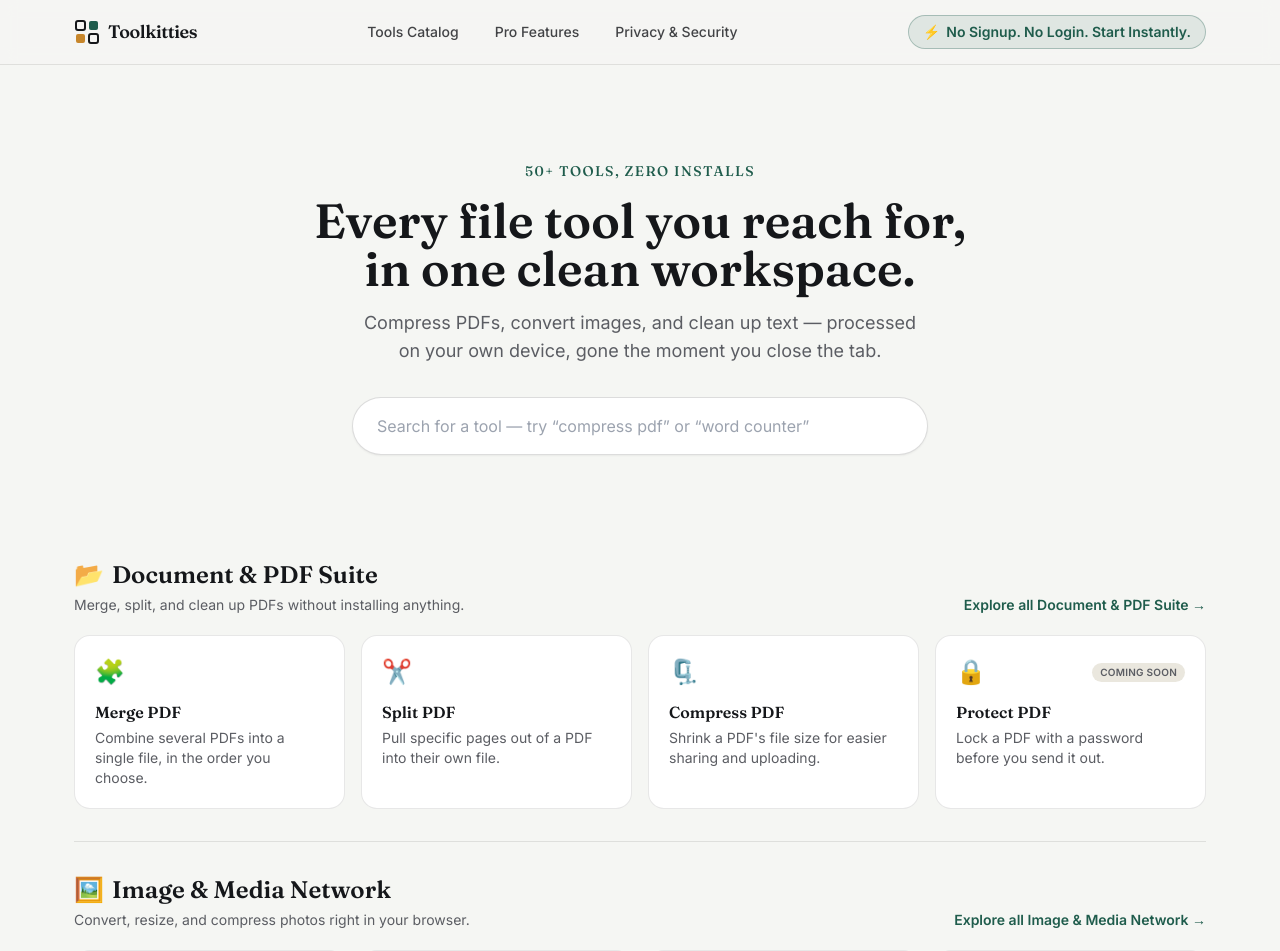
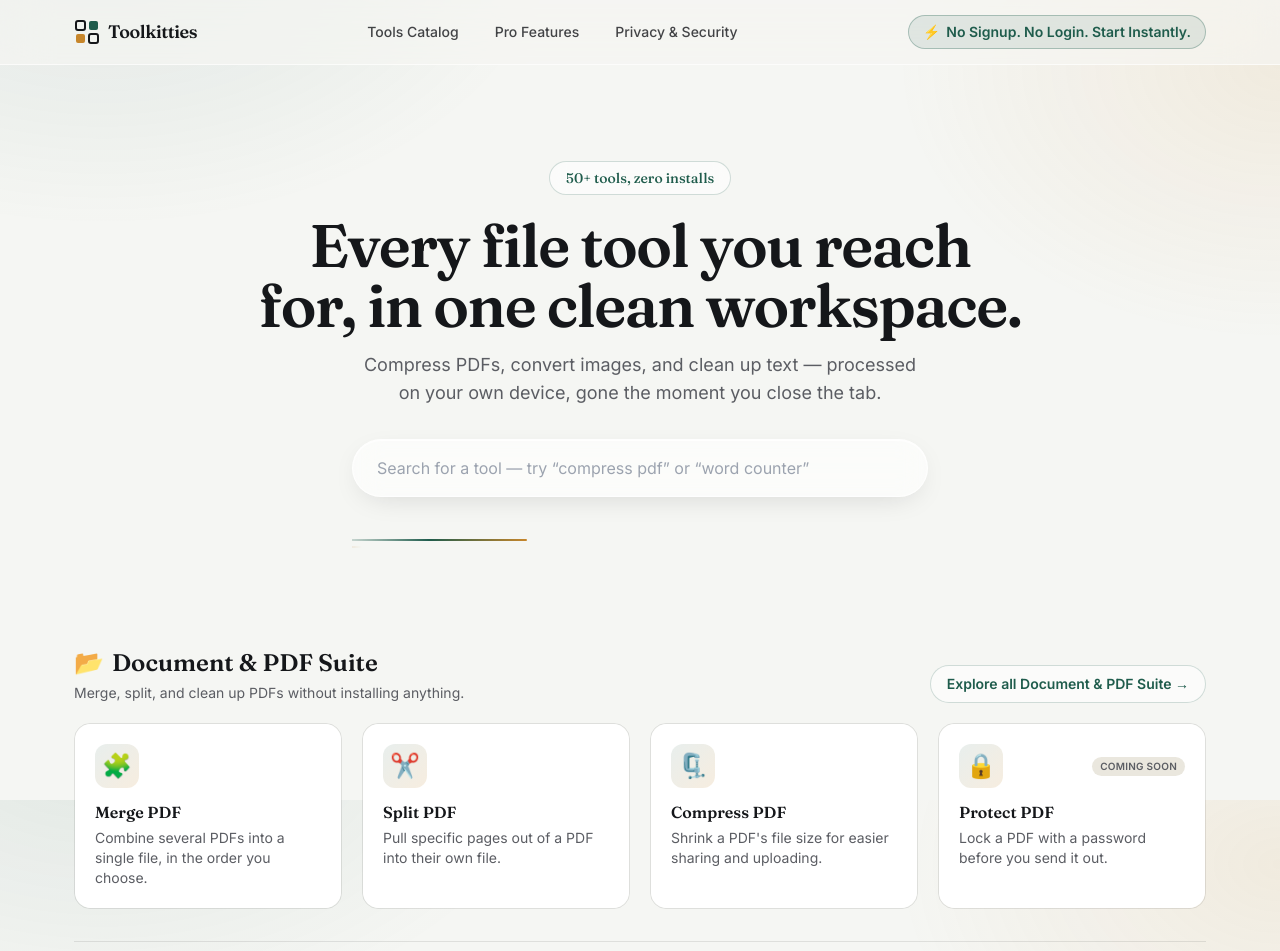
Before and after one commit to ahsan-techs/toolkitties-app, a Next.js app: page / in a window 1280 px wide. Shown: the top 951 px of the page. Built offline with nearby package versions, Linux system fonts and the light colour scheme.

Commit message:
Add files via upload
design-update

```diff
--- a/app/(main)/page.tsx
+++ b/app/(main)/page.tsx
@@ -5,6 +5,7 @@ import ScrollFeatureRows from "@/components/ScrollFeatureRows";
 import ScaleTracker from "@/components/ScaleTracker";
 import PricingSection from "@/components/PricingSection";
 import Footer from "@/components/Footer";
+import AnimatedLines from "@/components/AnimatedLines";
 import HomeGeo, { HomeSchema } from "@/components/HomeGeo";
 import { toolGroups } from "@/lib/tools-data";
 
@@ -22,6 +23,7 @@ export default function Home() {
           ))}
         </section>
 
+        <div className="container-content"><AnimatedLines /></div>
         <ScrollFeatureRows />
         <ScaleTracker />
         <PricingSection />
--- a/app/globals.css
+++ b/app/globals.css
@@ -5,6 +5,10 @@
 :root {
   --font-display: "Fraunces", serif;
   --font-body: "Inter", sans-serif;
+  --moss: #1f5c4c;
+  --gold: #c7862b;
+  --ink: #15171a;
+  --paper: #f5f6f3;
 }
 
 html {
@@ -12,13 +16,22 @@ html {
 }
 
 body {
-  background: #F5F6F3;
-  color: #15171A;
+  background:
+    radial-gradient(60vmax 40vmax at 8% -10%, rgba(31, 92, 76, 0.10), transparent 60%),
+    radial-gradient(50vmax 36vmax at 100% 8%, rgba(199, 134, 43, 0.10), transparent 60%),
+    #f5f6f3;
+  background-attachment: fixed;
+  color: #15171a;
 }
 
 ::selection {
-  background: #1F5C4C;
-  color: #F5F6F3;
+  background: #1f5c4c;
+  color: #f5f6f3;
+}
+
+:focus-visible {
+  outline: 2px solid var(--gold);
+  outline-offset: 3px;
 }
 
 .container-content {
@@ -28,3 +41,144 @@ body {
   padding-left: 1.5rem;
   padding-right: 1.5rem;
 }
+
+/* ---------- Glass surfaces ---------- */
+.glass {
+  background: rgba(255, 255, 255, 0.62);
+  backdrop-filter: blur(14px) saturate(160%);
+  -webkit-backdrop-filter: blur(14px) saturate(160%);
+  border: 1px solid rgba(255, 255, 255, 0.7);
+  box-shadow: 0 1px 0 rgba(255, 255, 255, 0.8) inset, 0 8px 30px -12px rgba(21, 23, 26, 0.18);
+}
+
+/* ---------- Tool card: lifts on hover, brand-coloured light circles the edge ---------- */
+@property --kitty-angle {
+  syntax: "<angle>";
+  inherits: false;
+  initial-value: 0deg;
+}
+
+.tool-card {
+  position: relative;
+  isolation: isolate;
+  transition: transform 0.35s cubic-bezier(0.22, 1, 0.36, 1), box-shadow 0.35s ease;
+  will-change: transform;
+}
+
+.tool-card::before {
+  content: "";
+  position: absolute;
+  inset: -1.5px;
+  z-index: -2;
+  border-radius: inherit;
+  background: conic-gradient(
+    from var(--kitty-angle),
+    transparent 0deg,
+    var(--moss) 70deg,
+    var(--gold) 140deg,
+    transparent 210deg,
+    transparent 360deg
+  );
+  opacity: 0;
+  transition: opacity 0.3s ease;
+}
+
+.tool-card::after {
+  content: "";
+  position: absolute;
+  inset: 0;
+  z-index: -1;
+  border-radius: inherit;
+  background: #ffffff;
+}
+
+.tool-card:hover,
+.tool-card:focus-visible {
+  transform: translateY(-8px);
+  box-shadow:
+    0 22px 40px -18px rgba(31, 92, 76, 0.45),
+    0 0 36px -8px rgba(199, 134, 43, 0.35);
+}
+
+.tool-card:hover::before,
+.tool-card:focus-visible::before {
+  opacity: 1;
+  animation: kitty-spin 2.4s linear infinite;
+}
+
+@keyframes kitty-spin {
+  to {
+    --kitty-angle: 360deg;
+  }
+}
+
+/* Browsers without @property: soft static glow instead of the spinning light */
+@supports not (background: conic-gradient(from 0deg, red, blue)) {
+  .tool-card:hover::before {
+    background: linear-gradient(135deg, var(--moss), var(--gold));
+  }
+}
+
+/* ---------- Two animated lines: one runs right, one runs left ---------- */
+.kitty-lines {
+  position: relative;
+  height: 14px;
+  overflow: hidden;
+}
+
+.kitty-line {
+  position: absolute;
+  left: 0;
+  height: 2px;
+  width: 34%;
+  border-radius: 999px;
+  will-change: transform;
+}
+
+.kitty-line-right {
+  top: 2px;
+  background: linear-gradient(90deg, transparent, var(--moss), var(--gold));
+  animation: kitty-right 5s cubic-bezier(0.65, 0, 0.35, 1) infinite;
+}
+
+.kitty-line-left {
+  top: 9px;
+  background: linear-gradient(270deg, transparent, var(--gold), var(--moss));
+  animation: kitty-left 5s cubic-bezier(0.65, 0, 0.35, 1) infinite 2.5s;
+}
+
+@keyframes kitty-right {
+  0% { transform: translateX(-100%); }
+  100% { transform: translateX(300%); }
+}
+
+@keyframes kitty-left {
+  0% { transform: translateX(300%); }
+  100% { transform: translateX(-100%); }
+}
+
+/* ---------- Buttons ---------- */
+.btn-premium {
+  position: relative;
+  overflow: hidden;
+  transition: transform 0.2s ease, box-shadow 0.2s ease;
+}
+.btn-premium:hover {
+  transform: translateY(-2px);
+  box-shadow: 0 10px 24px -10px rgba(31, 92, 76, 0.6);
+}
+.btn-premium:active {
+  transform: translateY(0);
+}
+
+/* ---------- Reduced motion ---------- */
+@media (prefers-reduced-motion: reduce) {
+  html { scroll-behavior: auto; }
+  .tool-card,
+  .btn-premium { transition: none; }
+  .tool-card:hover,
+  .tool-card:focus-visible { transform: none; }
+  .tool-card:hover::before,
+  .tool-card:focus-visible::before { animation: none; opacity: 1; }
+  .kitty-line { animation: none; }
+}
--- /dev/null
+++ b/components/AnimatedLines.tsx
@@ -0,0 +1,10 @@
+// Two thin brand-coloured lines that travel in opposite directions, one after the other:
+// the first runs left to right, the second follows and runs right to left. Pure CSS.
+export default function AnimatedLines({ className = "" }: { className?: string }) {
+  return (
+    <div aria-hidden="true" className={`kitty-lines ${className}`}>
+      <span className="kitty-line kitty-line-right" />
+      <span className="kitty-line kitty-line-left" />
+    </div>
+  );
+}
--- a/components/HeroSearch.tsx
+++ b/components/HeroSearch.tsx
@@ -3,6 +3,7 @@
 import { useMemo, useState } from "react";
 import Link from "next/link";
 import { allTools } from "@/lib/tools-data";
+import AnimatedLines from "./AnimatedLines";
 
 export default function HeroSearch() {
   const [query, setQuery] = useState("");
@@ -14,9 +15,9 @@ export default function HeroSearch() {
   }, [query]);
 
   return (
-    <section className="container-content pt-16 pb-12 text-center md:pt-24">
-      <p className="font-display text-sm font-medium uppercase tracking-widest text-moss">50+ tools, zero installs</p>
-      <h1 className="mx-auto mt-4 max-w-2xl font-display text-4xl font-semibold leading-tight text-ink md:text-5xl">
+    <section className="container-content pt-16 pb-10 text-center md:pt-24">
+      <p className="inline-block rounded-full border border-moss/20 bg-white/60 px-4 py-1.5 font-display text-sm font-medium text-moss backdrop-blur">50+ tools, zero installs</p>
+      <h1 className="mx-auto mt-5 max-w-3xl font-display text-4xl font-semibold leading-[1.1] tracking-tight text-ink md:text-6xl">
         Every file tool you reach for, in one clean workspace.
       </h1>
       <p className="mx-auto mt-4 max-w-xl text-base text-slate md:text-lg">
@@ -28,7 +29,7 @@ export default function HeroSearch() {
           value={query}
           onChange={(e) => setQuery(e.target.value)}
           placeholder="Search for a tool — try “compress pdf” or “word counter”"
-          className="w-full rounded-full border border-ink/15 bg-white px-6 py-4 text-sm text-ink shadow-sm outline-none transition focus:border-moss md:text-base"
+          className="glass w-full rounded-full px-6 py-4 text-sm text-ink outline-none transition focus:border-moss focus:shadow-[0_0_0_4px_rgba(31,92,76,0.15)] md:text-base"
         />
         {matches.length > 0 && (
           <div className="absolute left-0 right-0 top-full z-40 mt-2 rounded-2xl border border-ink/10 bg-white p-2 text-left shadow-xl">
@@ -48,6 +49,8 @@ export default function HeroSearch() {
           </div>
         )}
       </div>
+
+      <AnimatedLines className="mx-auto mt-10 max-w-xl" />
     </section>
   );
 }
--- a/components/Navbar.tsx
+++ b/components/Navbar.tsx
@@ -2,20 +2,50 @@
 
 import { useState } from "react";
 
-const catalogGroups = [
-  { label: "Tools Catalog", items: ["Document & PDF Suite", "Image & Media", "Text & Data", "Calculators"] },
-  { label: "Pro Features", items: ["Unlimited daily actions", "Priority processing queue", "No file size caps"] },
-  { label: "Privacy & Security", items: ["Runs 100% in your browser", "Files never touch a server", "GDPR-friendly by design"] },
+type MenuItem = { label: string; href: string };
+
+const catalogGroups: { label: string; items: MenuItem[] }[] = [
+  {
+    label: "Tools Catalog",
+    items: [
+      { label: "Document & PDF Suite", href: "/#tools" },
+      { label: "Image & Media", href: "/#tools" },
+      { label: "Text & Data", href: "/#tools" },
+      { label: "Calculators", href: "/#tools" },
+    ],
+  },
+  {
+    label: "Pro Features",
+    items: [
+      { label: "Unlimited daily actions", href: "/#pricing" },
+      { label: "Priority processing queue", href: "/#pricing" },
+      { label: "No file size caps", href: "/#pricing" },
+    ],
+  },
+  {
+    label: "Privacy & Security",
+    items: [
+      { label: "Runs 100% in your browser", href: "/#tools" },
+      { label: "Files never touch a server", href: "/#tools" },
+      { label: "GDPR-friendly by design", href: "/#tools" },
+    ],
+  },
 ];
 
 export default function Navbar() {
   const [openMenu, setOpenMenu] = useState<string | null>(null);
 
   return (
-    <header className="sticky top-0 z-50 border-b border-ink/10 bg-paper/90 backdrop-blur">
+    <header className="sticky top-0 z-50 border-b border-white/60 bg-paper/70 backdrop-blur-xl backdrop-saturate-150">
       <div className="container-content flex h-16 items-center justify-between">
-        <a href="/" className="flex items-center gap-2">
-          <svg width="26" height="26" viewBox="0 0 26 26" fill="none">
+        <a href="/" className="group flex items-center gap-2">
+          <svg
+            width="26"
+            height="26"
+            viewBox="0 0 26 26"
+            fill="none"
+            className="transition-transform duration-500 group-hover:rotate-90"
+          >
             <rect x="2" y="2" width="9" height="9" rx="2" stroke="#15171A" strokeWidth="2" />
             <rect x="15" y="2" width="9" height="9" rx="2" fill="#1F5C4C" />
             <rect x="2" y="15" width="9" height="9" rx="2" fill="#C7862B" />
@@ -24,23 +54,36 @@ export default function Navbar() {
           <span className="font-display text-lg font-semibold tracking-tight">Toolkitties</span>
         </a>
 
-        <nav className="hidden items-center gap-1 md:flex">
+        <nav className="hidden items-center gap-1 md:flex" aria-label="Main">
           {catalogGroups.map((group) => (
             <div
               key={group.label}
               className="relative"
               onMouseEnter={() => setOpenMenu(group.label)}
               onMouseLeave={() => setOpenMenu(null)}
+              onFocus={() => setOpenMenu(group.label)}
+              onBlur={(e) => {
+                if (!e.currentTarget.contains(e.relatedTarget as Node)) setOpenMenu(null);
+              }}
             >
-              <button className="rounded-full px-4 py-2 text-sm font-medium text-ink/80 transition hover:bg-sand hover:text-ink">
+              <button
+                type="button"
+                aria-haspopup="true"
+                aria-expanded={openMenu === group.label}
+                className="rounded-full px-4 py-2 text-sm font-medium text-ink/80 transition hover:bg-white/70 hover:text-ink"
+              >
                 {group.label}
               </button>
               {openMenu === group.label && (
-                <div className="absolute left-0 top-full w-64 rounded-2xl border border-ink/10 bg-white p-2 shadow-lg">
+                <div className="glass absolute left-0 top-full w-64 rounded-2xl p-2">
                   {group.items.map((item) => (
-                    <div key={item} className="rounded-xl px-3 py-2 text-sm text-slate hover:bg-sand hover:text-ink">
-                      {item}
-                    </div>
+                    <a
+                      key={item.label}
+                      href={item.href}
+                      className="block rounded-xl px-3 py-2 text-sm text-slate transition hover:bg-moss/10 hover:text-ink"
+                    >
+                      {item.label}
+                    </a>
                   ))}
                 </div>
               )}
@@ -49,8 +92,8 @@ export default function Navbar() {
         </nav>
 
         <a
-          href="#tools"
-          className="flex items-center gap-1.5 rounded-full border border-moss/30 bg-moss/10 px-3.5 py-1.5 text-xs font-semibold text-moss md:text-sm"
+          href="/#tools"
+          className="btn-premium flex items-center gap-1.5 rounded-full border border-moss/30 bg-moss/10 px-3.5 py-1.5 text-xs font-semibold text-moss md:text-sm"
         >
           <span>⚡</span>
           <span>No Signup. No Login. Start Instantly.</span>
--- a/components/ScaleTracker.tsx
+++ b/components/ScaleTracker.tsx
@@ -1,6 +1,6 @@
 export default function ScaleTracker() {
   return (
-    <section className="border-y border-ink/10 bg-ink py-14 text-paper">
+    <section className="relative overflow-hidden border-y border-ink/10 bg-gradient-to-br from-ink via-ink to-moss/40 py-16 text-paper">
       <div className="container-content flex flex-col items-center gap-3 text-center">
         <p className="font-display text-2xl font-semibold md:text-3xl">🔥 Built for fast, everyday file tasks</p>
         <p className="text-sm text-paper/70">No signup, no uploads — everything runs in your browser</p>
--- a/components/ToolCard.tsx
+++ b/components/ToolCard.tsx
@@ -5,10 +5,12 @@ export default function ToolCard({ tool }: { tool: Tool }) {
   return (
     <Link
       href={`/${tool.slug}`}
-      className="group flex flex-col gap-3 rounded-2xl border border-ink/10 bg-white p-5 transition hover:-translate-y-0.5 hover:border-moss/40 hover:shadow-md"
+      className="tool-card group flex flex-col gap-3 rounded-2xl border border-ink/10 p-5"
     >
       <div className="flex items-center justify-between">
-        <span className="text-2xl">{tool.icon}</span>
+        <span className="flex h-11 w-11 items-center justify-center rounded-xl bg-gradient-to-br from-moss/10 to-gold/15 text-2xl transition-transform duration-300 group-hover:scale-110 group-hover:rotate-3">
+          {tool.icon}
+        </span>
         {!tool.functional && (
           <span className="rounded-full bg-sand px-2 py-0.5 text-[10px] font-semibold uppercase tracking-wide text-slate">
             Coming soon
--- a/components/ToolGroupSection.tsx
+++ b/components/ToolGroupSection.tsx
@@ -20,13 +20,14 @@ export default function ToolGroupSection({ group }: { group: ToolGroup }) {
         </div>
         <button
           onClick={() => setExpanded((v) => !v)}
-          className="whitespace-nowrap text-sm font-semibold text-moss hover:text-moss/70"
+          type="button"
+          className="btn-premium whitespace-nowrap rounded-full border border-moss/20 bg-white/60 px-4 py-2 text-sm font-semibold text-moss hover:bg-moss/10"
         >
           {expanded ? "Show less" : `Explore all ${group.title}`} →
         </button>
       </div>
 
-      <div className="grid grid-cols-2 gap-4 transition-all duration-300 md:grid-cols-4">
+      <div className="grid grid-cols-2 gap-5 transition-all duration-300 md:grid-cols-4">
         {visibleTools.map((tool) => (
           <ToolCard key={tool.slug} tool={tool} />
         ))}
```
